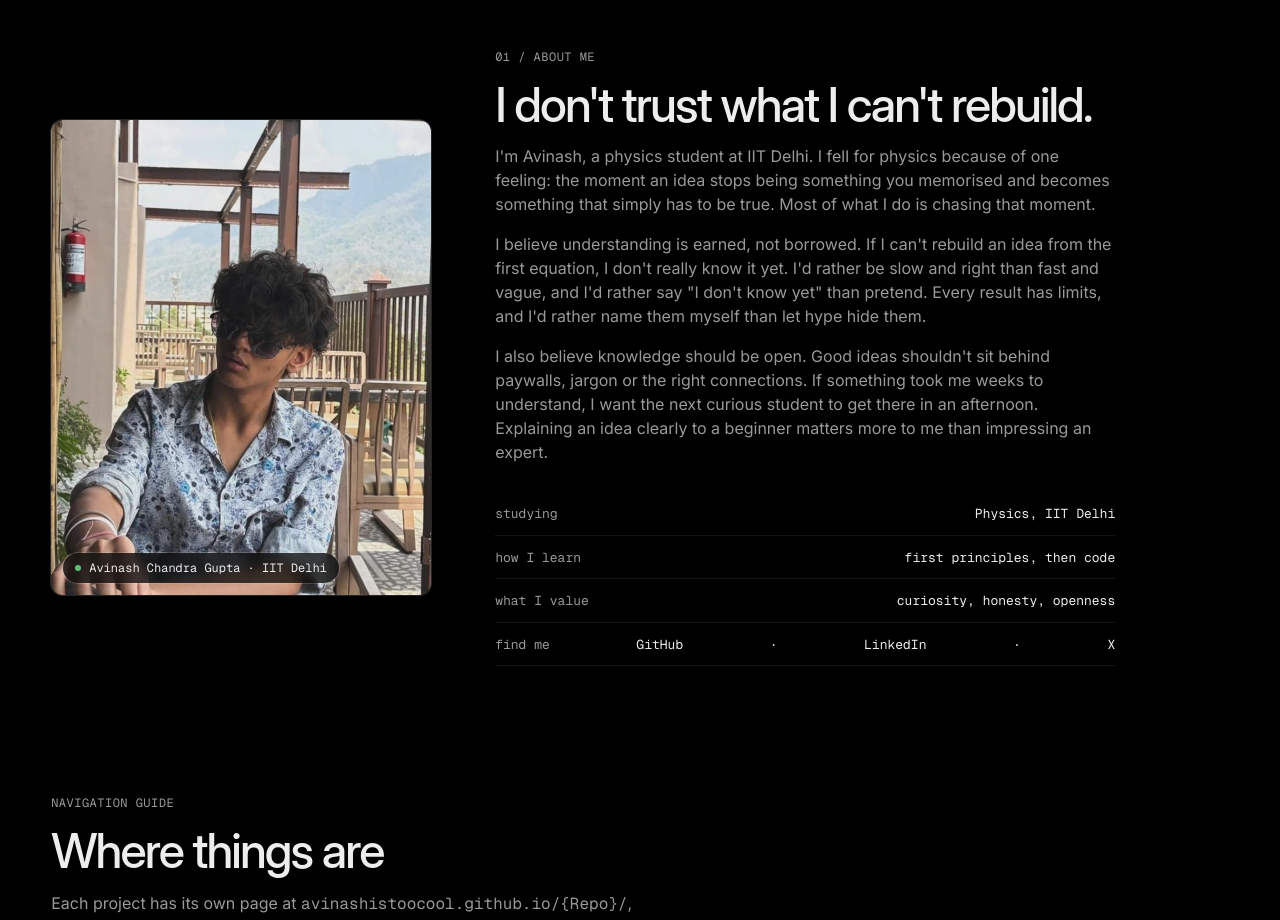
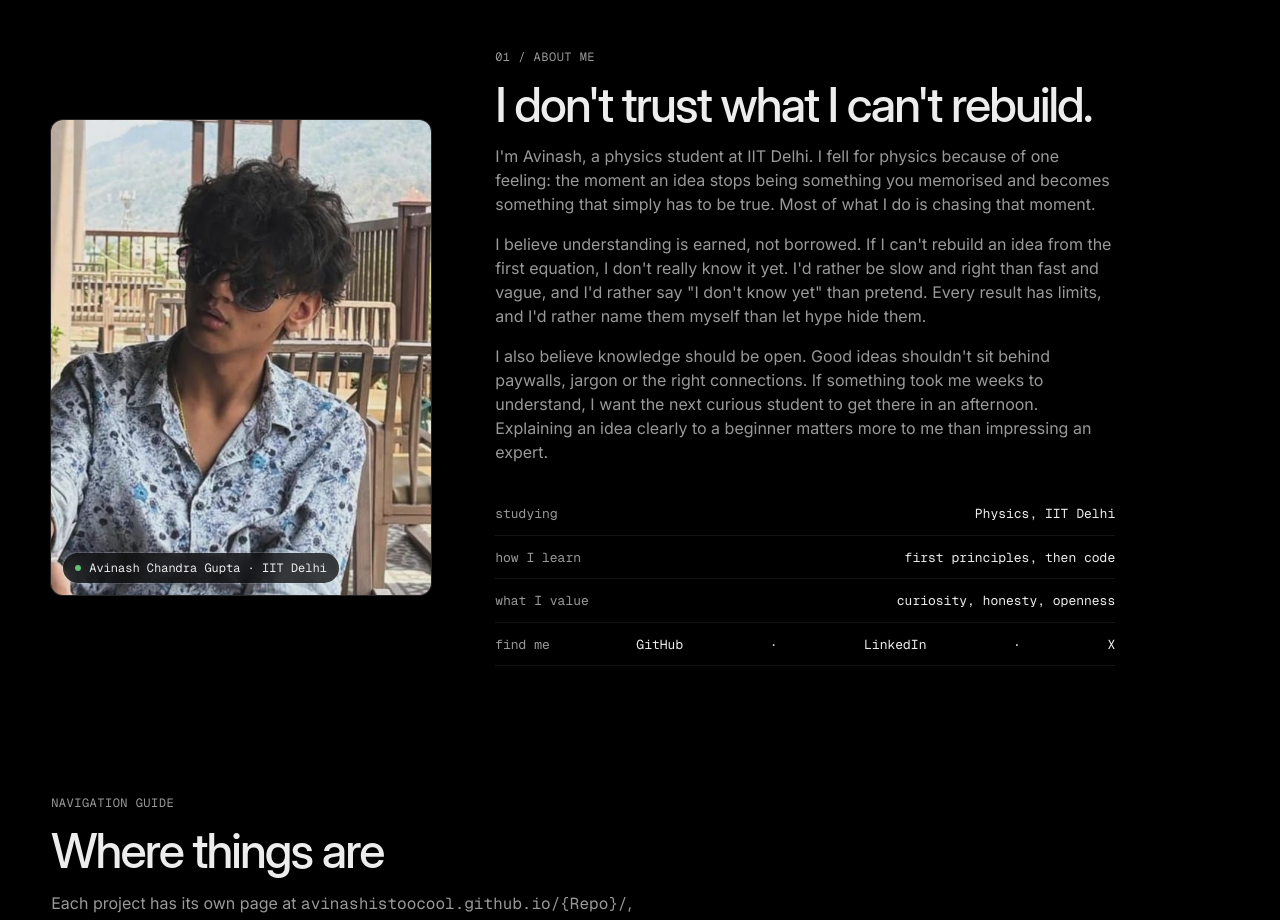
Before and after one commit to Avinashistoocool/Avinashistoocool.github.io, a plain HTML site: page index.html in a window 1280 px wide. Shown: the part 880-1800 px from the top of the page. Drawn offline with nearby package versions, Linux system fonts and the light colour scheme; no server answers.

Commit message:
Use avinash-chandra-gupta.jpg as the About portrait so one photo is indexed for name searches
Co-authored-by: Copilot App <223556219+Copilot@users.noreply.github.com>

```diff
--- a/index.html
+++ b/index.html
@@ -176,7 +176,7 @@
   <section class="section" id="about">
     <div class="about">
       <figure class="about-photo card">
-        <img src="assets/avinash-chandra-gupta-iit-delhi.jpg" alt="Avinash Chandra Gupta, physics student at IIT Delhi" title="Avinash Chandra Gupta" width="722" height="1008" decoding="async">
+        <img src="assets/avinash-chandra-gupta.jpg" alt="Avinash Chandra Gupta, physics student at IIT Delhi" title="Avinash Chandra Gupta" width="800" height="800" decoding="async">
         <figcaption class="mono"><i class="dot pass"></i>Avinash Chandra Gupta · IIT Delhi</figcaption>
       </figure>
       <div class="about-text">
--- a/sitemap-home.xml
+++ b/sitemap-home.xml
@@ -2,7 +2,6 @@
 <urlset xmlns="http://www.sitemaps.org/schemas/sitemap/0.9" xmlns:image="http://www.google.com/schemas/sitemap-image/1.1">
   <url><loc>https://avinashistoocool.github.io/</loc><lastmod>2026-11-20</lastmod>
     <image:image><image:loc>https://avinashistoocool.github.io/assets/avinash-chandra-gupta.jpg</image:loc></image:image>
-    <image:image><image:loc>https://avinashistoocool.github.io/assets/avinash-chandra-gupta-iit-delhi.jpg</image:loc></image:image>
   </url>
   <url><loc>https://avinashistoocool.github.io/AnaTele/</loc><lastmod>2026-11-04</lastmod></url>
   <url><loc>https://avinashistoocool.github.io/Gated-Dual-Stream-Particle-Transformer/</loc><lastmod>2026-11-04</lastmod></url>
```
